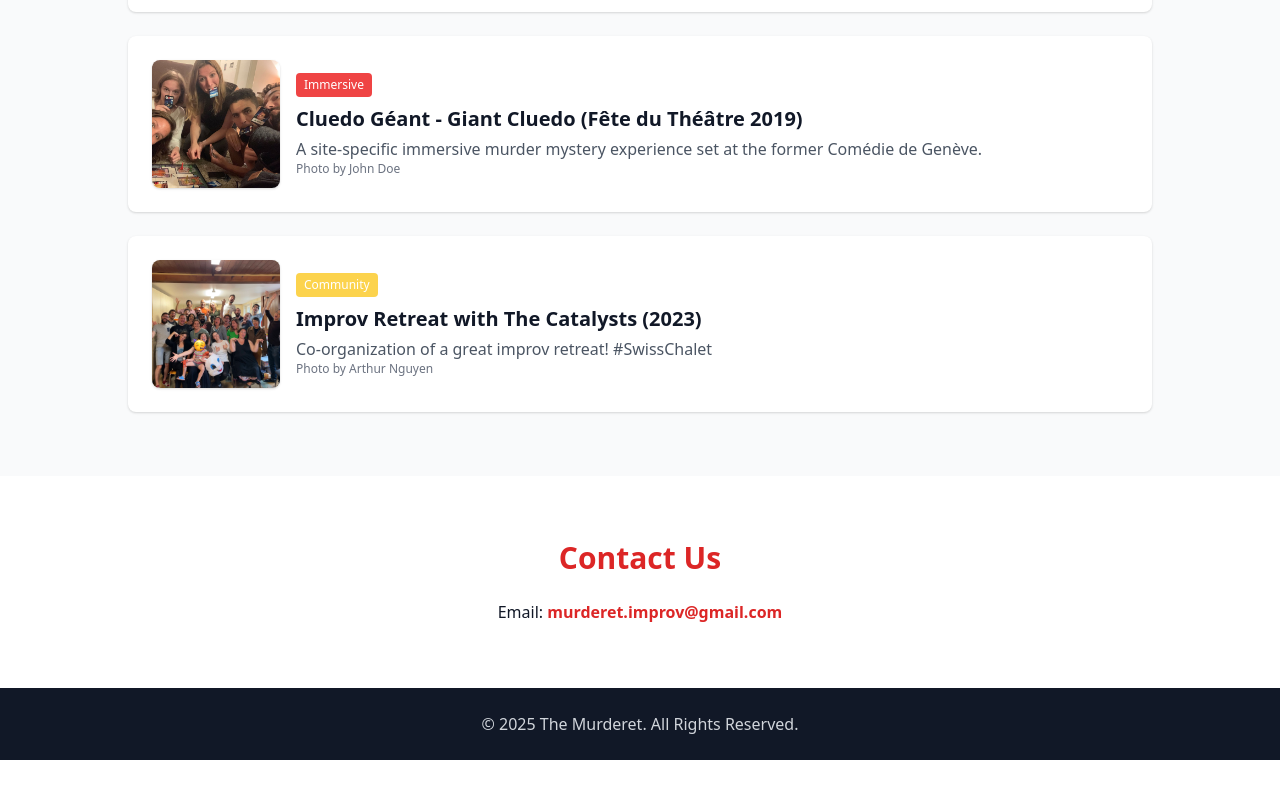
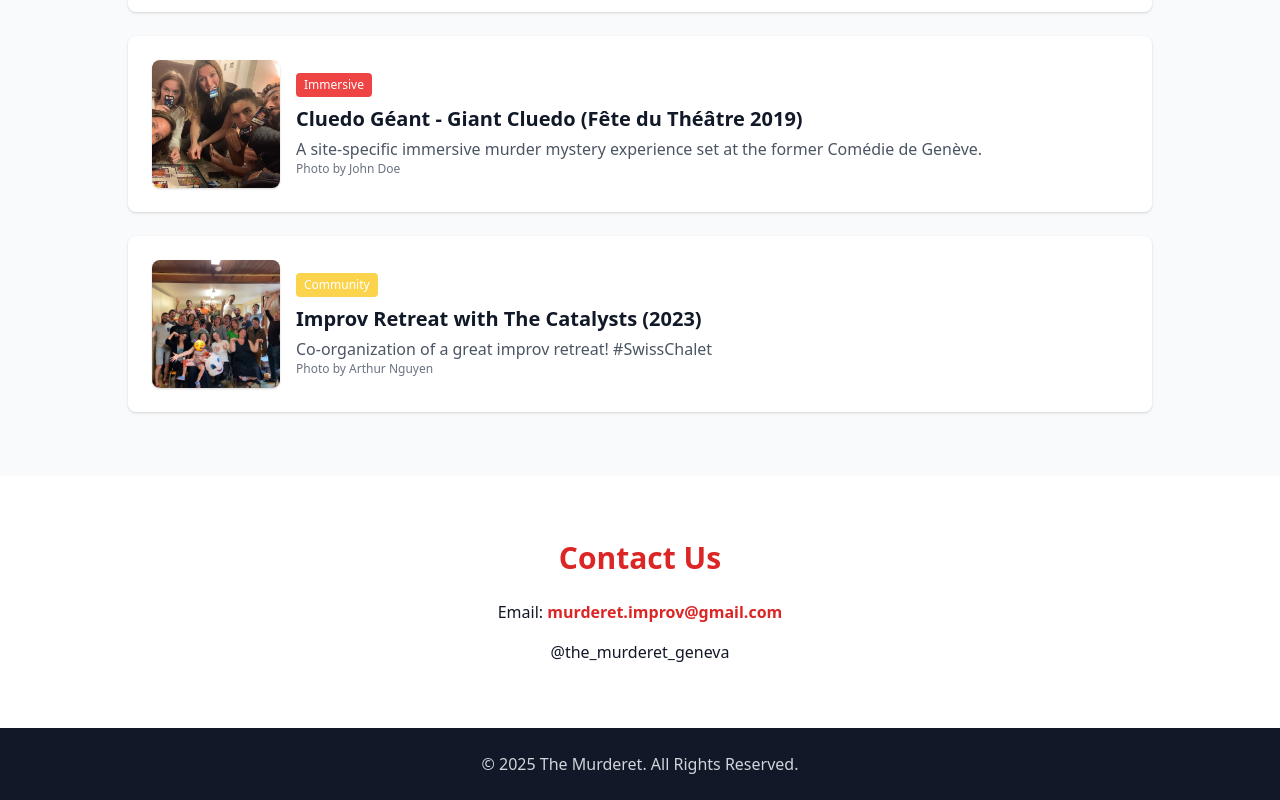
Before and after one commit to themurderet/themurderet.github.io, a plain HTML site: page index.html in a window 1280 px wide. Shown: the part 3745-4545 px from the top of the page. Before the commit the page ends 4505 px from the top, so only its background shows below. Drawn offline with nearby package versions, Linux system fonts and the light colour scheme.

Commit message:
placeholder insta link

```diff
--- a/index.html
+++ b/index.html
@@ -483,6 +483,7 @@ document.addEventListener('keydown', function(e) {
 <section id="contact" class="py-16 px-8 text-center">
   <h3 class="text-3xl font-bold text-red-600 mb-6">Contact Us</h3>
   <p>Email: <a href="mailto:murderet.improv@gmail.com" class="text-red-600 font-semibold">murderet.improv@gmail.com</a></p>
+  <p class="mt-4"><a href="https://instagram.com/the_murderet_geneva">@the_murderet_geneva</a></p>
 </section>
 
 <!-- Footer -->
```
